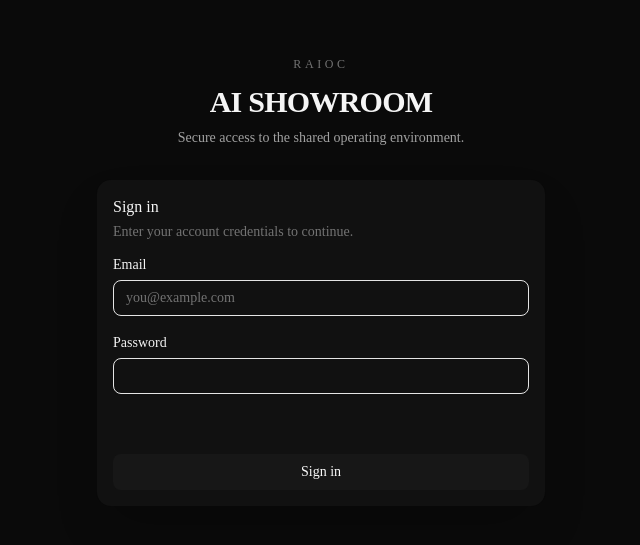
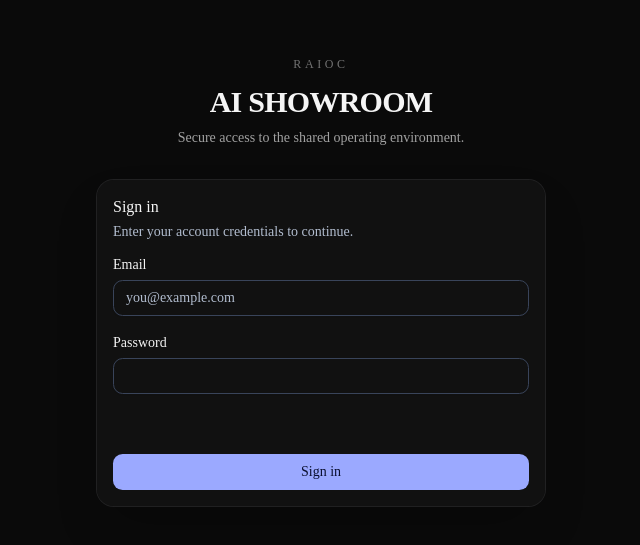
Before and after one commit to emanuelrendas/ai-showroom, a Next.js app: page /sign-in in a window 1280 px wide. Shown: the part 119-664 px from the top of the page, without its empty margins (319-959 px from the left). Built offline with nearby package versions, Linux system fonts and the light colour scheme.

Commit message:
feat: establish M3 product shell and workspace UI foundation

```diff
--- a/app/(app)/w/[workspaceSlug]/layout.tsx
+++ b/app/(app)/w/[workspaceSlug]/layout.tsx
@@ -1,6 +1,7 @@
 import { notFound } from "next/navigation";
 import { WorkspaceShell } from "@/features/workspaces/workspace-shell";
 import { getWorkspaceBySlug } from "@/features/workspaces/queries";
+import { getProjectsForWorkspace } from "@/features/projects/queries";
 import { createClient } from "@/lib/supabase/server";
 
 export default async function WorkspaceLayout({
@@ -31,10 +32,13 @@ export default async function WorkspaceLayout({
     .eq("id", userId)
     .maybeSingle();
 
+  const projects = await getProjectsForWorkspace(workspace.id);
+
   return (
     <WorkspaceShell
       workspace={workspace}
       displayName={profile?.display_name ?? "Account"}
+      projects={projects.map(({ id, name }) => ({ id, name }))}
     >
       {children}
     </WorkspaceShell>
--- a/app/globals.css
+++ b/app/globals.css
@@ -18,6 +18,13 @@
   --color-sidebar-primary: var(--sidebar-primary);
   --color-sidebar-foreground: var(--sidebar-foreground);
   --color-sidebar: var(--sidebar);
+  --color-surface: var(--surface);
+  --color-surface-raised: var(--surface-raised);
+  --color-text-secondary: var(--text-secondary);
+  --color-text-tertiary: var(--text-tertiary);
+  --color-success: var(--success);
+  --color-warning: var(--warning);
+  --color-error: var(--error);
   --color-chart-5: var(--chart-5);
   --color-chart-4: var(--chart-4);
   --color-chart-3: var(--chart-3);
@@ -48,73 +55,53 @@
   --radius-4xl: calc(var(--radius) * 2.6);
 }
 
-:root {
-  --background: oklch(1 0 0);
-  --foreground: oklch(0.145 0 0);
-  --card: oklch(1 0 0);
-  --card-foreground: oklch(0.145 0 0);
-  --popover: oklch(1 0 0);
-  --popover-foreground: oklch(0.145 0 0);
-  --primary: oklch(0.205 0 0);
-  --primary-foreground: oklch(0.985 0 0);
-  --secondary: oklch(0.97 0 0);
-  --secondary-foreground: oklch(0.205 0 0);
-  --muted: oklch(0.97 0 0);
-  --muted-foreground: oklch(0.556 0 0);
-  --accent: oklch(0.97 0 0);
-  --accent-foreground: oklch(0.205 0 0);
-  --destructive: oklch(0.577 0.245 27.325);
-  --border: oklch(0.922 0 0);
-  --input: oklch(0.922 0 0);
-  --ring: oklch(0.708 0 0);
-  --chart-1: oklch(0.87 0 0);
-  --chart-2: oklch(0.556 0 0);
-  --chart-3: oklch(0.439 0 0);
-  --chart-4: oklch(0.371 0 0);
-  --chart-5: oklch(0.269 0 0);
-  --radius: 0.625rem;
-  --sidebar: oklch(0.985 0 0);
-  --sidebar-foreground: oklch(0.145 0 0);
-  --sidebar-primary: oklch(0.205 0 0);
-  --sidebar-primary-foreground: oklch(0.985 0 0);
-  --sidebar-accent: oklch(0.97 0 0);
-  --sidebar-accent-foreground: oklch(0.205 0 0);
-  --sidebar-border: oklch(0.922 0 0);
-  --sidebar-ring: oklch(0.708 0 0);
-}
-
+:root,
 .dark {
-  --background: oklch(0.145 0 0);
-  --foreground: oklch(0.985 0 0);
-  --card: oklch(0.205 0 0);
-  --card-foreground: oklch(0.985 0 0);
-  --popover: oklch(0.205 0 0);
-  --popover-foreground: oklch(0.985 0 0);
-  --primary: oklch(0.922 0 0);
-  --primary-foreground: oklch(0.205 0 0);
-  --secondary: oklch(0.269 0 0);
-  --secondary-foreground: oklch(0.985 0 0);
-  --muted: oklch(0.269 0 0);
-  --muted-foreground: oklch(0.708 0 0);
-  --accent: oklch(0.269 0 0);
-  --accent-foreground: oklch(0.985 0 0);
-  --destructive: oklch(0.704 0.191 22.216);
-  --border: oklch(1 0 0 / 10%);
-  --input: oklch(1 0 0 / 15%);
-  --ring: oklch(0.556 0 0);
-  --chart-1: oklch(0.87 0 0);
-  --chart-2: oklch(0.556 0 0);
-  --chart-3: oklch(0.439 0 0);
-  --chart-4: oklch(0.371 0 0);
-  --chart-5: oklch(0.269 0 0);
-  --sidebar: oklch(0.205 0 0);
-  --sidebar-foreground: oklch(0.985 0 0);
-  --sidebar-primary: oklch(0.488 0.243 264.376);
-  --sidebar-primary-foreground: oklch(0.985 0 0);
-  --sidebar-accent: oklch(0.269 0 0);
-  --sidebar-accent-foreground: oklch(0.985 0 0);
-  --sidebar-border: oklch(1 0 0 / 10%);
-  --sidebar-ring: oklch(0.556 0 0);
+  color-scheme: dark;
+  --background: #0b0e16;
+  --surface: #111622;
+  --surface-raised: #192030;
+  --foreground: #f4f6fc;
+  --text-secondary: #b2bdcf;
+  --text-tertiary: #8793a9;
+  --card: var(--surface);
+  --card-foreground: var(--foreground);
+  --popover: var(--surface-raised);
+  --popover-foreground: var(--foreground);
+  --primary: #9ba9ff;
+  --primary-foreground: #0b1030;
+  --secondary: #202a3f;
+  --secondary-foreground: var(--foreground);
+  --muted: #1a2232;
+  --muted-foreground: var(--text-secondary);
+  --accent: #222c46;
+  --accent-foreground: var(--foreground);
+  --success: #6fd9ad;
+  --warning: #f0c879;
+  --error: #fa929b;
+  --destructive: var(--error);
+  --border: #30394c;
+  --input: #39445a;
+  --ring: #aab5ff;
+  --radius: 0.75rem;
+  --motion-micro: 120ms;
+  --motion-nav: 150ms;
+  --motion-sidebar: 240ms;
+  --motion-drawer-open: 220ms;
+  --motion-drawer-close: 180ms;
+  --sidebar: #0f1420;
+  --sidebar-foreground: var(--foreground);
+  --sidebar-primary: var(--primary);
+  --sidebar-primary-foreground: var(--primary-foreground);
+  --sidebar-accent: var(--accent);
+  --sidebar-accent-foreground: var(--foreground);
+  --sidebar-border: var(--border);
+  --sidebar-ring: var(--ring);
+  --chart-1: var(--primary);
+  --chart-2: var(--success);
+  --chart-3: var(--warning);
+  --chart-4: var(--text-secondary);
+  --chart-5: var(--text-tertiary);
 }
 
 @layer base {
@@ -127,4 +114,26 @@
   html {
     @apply font-sans;
   }
+  :focus-visible {
+    outline: 2px solid var(--ring);
+    outline-offset: 2px;
+  }
+  button,
+  input,
+  textarea,
+  select,
+  summary {
+    transition-duration: var(--motion-micro);
+  }
 }
+
+@media (prefers-reduced-motion: reduce) {
+  *,
+  *::before,
+  *::after {
+    scroll-behavior: auto !important;
+    animation-duration: 0.01ms !important;
+    animation-iteration-count: 1 !important;
+    transition-duration: 0.01ms !important;
+  }
+}
--- a/features/projects/create-project-form.tsx
+++ b/features/projects/create-project-form.tsx
@@ -44,7 +44,7 @@ export function CreateProjectForm({ workspaceSlug }: CreateProjectFormProps) {
         />
       </div>
 
-      <div aria-live="polite" className="min-h-5 text-sm text-red-400">
+      <div aria-live="polite" className="min-h-5 text-sm text-error">
         {state.error}
       </div>
 
--- a/features/workspaces/workspace-shell.tsx
+++ b/features/workspaces/workspace-shell.tsx
@@ -1,4 +1,9 @@
+"use client";
+
 import Link from "next/link";
+import { usePathname } from "next/navigation";
+import { useEffect, useRef, useState } from "react";
+import { ChevronLeft, FolderClosed, LayoutGrid, LogOut, Menu, PanelLeftOpen, X } from "lucide-react";
 import { signOutAction } from "@/features/auth/actions";
 import type { Workspace } from "@/features/workspaces/types";
 import { Button } from "@/components/ui/button";
@@ -6,55 +11,120 @@ import { Button } from "@/components/ui/button";
 type WorkspaceShellProps = {
   workspace: Workspace;
   displayName: string;
+  projects: { id: string; name: string }[];
   children: React.ReactNode;
 };
 
-export function WorkspaceShell({
-  workspace,
-  displayName,
-  children,
-}: WorkspaceShellProps) {
+export function WorkspaceShell({ workspace, displayName, projects, children }: WorkspaceShellProps) {
+  const pathname = usePathname();
+  const [collapsed, setCollapsed] = useState(false);
+  const [mobileOpen, setMobileOpen] = useState(false);
+  const menuRef = useRef<HTMLButtonElement>(null);
+  const closeRef = useRef<HTMLButtonElement>(null);
+  const drawerRef = useRef<HTMLDivElement>(null);
+  const overviewHref = `/w/${workspace.slug}`;
+
+  useEffect(() => {
+    if (mobileOpen) closeRef.current?.focus();
+  }, [mobileOpen]);
+
+  useEffect(() => {
+    if (!mobileOpen) return;
+    function onKeyDown(event: KeyboardEvent) {
+      if (event.key === "Escape") {
+        setMobileOpen(false);
+        menuRef.current?.focus();
+      }
+      if (event.key === "Tab") {
+        const focusable = drawerRef.current?.querySelectorAll<HTMLElement>('a[href], button:not([disabled])');
+        if (!focusable?.length) return;
+        const first = focusable[0];
+        const last = focusable[focusable.length - 1];
+        if (event.shiftKey && document.activeElement === first) {
+          event.preventDefault();
+          last.focus();
+        } else if (!event.shiftKey && document.activeElement === last) {
+          event.preventDefault();
+          first.focus();
+        }
+      }
+    }
+    document.addEventListener("keydown", onKeyDown);
+    return () => document.removeEventListener("keydown", onKeyDown);
+  }, [mobileOpen]);
+
+  function closeMobile() {
+    setMobileOpen(false);
+    menuRef.current?.focus();
+  }
+
+  function navigation(isMobile: boolean) {
+    const compact = !isMobile && collapsed;
     return (
-    <div className="min-h-screen bg-neutral-950 text-neutral-100">
-      <div className="grid min-h-screen grid-cols-[260px_1fr]">
-        <aside className="flex flex-col border-r border-neutral-800 bg-neutral-950 px-5 py-6">
-          <div>
-            <p className="text-xs tracking-[0.28em] text-neutral-500">AI SHOWROOM</p>
-            <h1 className="mt-3 text-xl font-semibold">{workspace.name}</h1>
+      <>
+        <div className={`flex items-center justify-between gap-2 border-b border-border py-5 ${compact ? "flex-col px-2" : "px-4"}`}>
+          <Link href="/app" aria-label={`AI SHOWROOM, ${workspace.name}, all workspaces`} className="min-w-0 rounded-md focus-visible:outline-2 focus-visible:outline-ring" onClick={isMobile ? closeMobile : undefined}>
+            {compact ? <span className="flex size-9 items-center justify-center rounded-lg bg-accent text-xs font-bold tracking-tight text-primary">AI</span> : <span className="block truncate text-[11px] font-semibold tracking-[0.22em] text-primary">AI SHOWROOM</span>}
+            <span className={`mt-1 block truncate text-sm font-semibold text-foreground ${compact ? "sr-only" : ""}`}>{workspace.name}</span>
+          </Link>
+          {isMobile ? (
+            <button ref={closeRef} type="button" aria-label="Close navigation" onClick={closeMobile} className="rounded-lg p-2 text-muted-foreground hover:bg-accent focus-visible:outline-2 focus-visible:outline-ring"><X size={18} /></button>
+          ) : (
+            <button type="button" aria-label={collapsed ? "Expand navigation" : "Collapse navigation"} aria-expanded={!collapsed} onClick={() => setCollapsed((value) => !value)} className="rounded-lg p-2 text-muted-foreground hover:bg-accent focus-visible:outline-2 focus-visible:outline-ring">
+              {collapsed ? <PanelLeftOpen size={18} /> : <ChevronLeft size={18} />}
+            </button>
+          )}
         </div>
-
-          <nav className="mt-10 space-y-8">
-            <div>
-              <p className="mb-3 text-xs uppercase tracking-[0.18em] text-neutral-500">
-                Workspace
-              </p>
-              <Link
-                href={`/w/${workspace.slug}`}
-                className="block rounded-md bg-neutral-900 px-3 py-2 text-sm"
-              >
-                Overview
+        <nav aria-label={isMobile ? "Mobile workspace navigation" : "Workspace navigation"} className="flex-1 overflow-y-auto px-3 py-6">
+          <p className={`px-3 text-[10px] font-semibold uppercase tracking-[0.18em] text-muted-foreground ${compact ? "sr-only" : ""}`}>Workspace</p>
+          <Link href={overviewHref} aria-current={pathname === overviewHref ? "page" : undefined} title="Overview" onClick={isMobile ? closeMobile : undefined} className={`mt-3 flex items-center gap-3 rounded-lg px-3 py-2.5 text-sm transition-colors duration-[var(--motion-nav)] focus-visible:outline-2 focus-visible:outline-ring ${pathname === overviewHref ? "bg-accent text-foreground" : "text-muted-foreground hover:bg-accent hover:text-foreground"}`}>
+            <LayoutGrid size={17} aria-hidden="true" /><span className={compact ? "sr-only" : ""}>Overview</span>
           </Link>
-            </div>
-
-            <div>
-              <p className="mb-3 text-xs uppercase tracking-[0.18em] text-neutral-500">
-                Projects
-              </p>
-              <p className="px-3 text-sm text-neutral-600">No projects yet</p>
+          <p className={`mt-8 px-3 text-[10px] font-semibold uppercase tracking-[0.18em] text-muted-foreground ${compact ? "sr-only" : ""}`}>Projects</p>
+          <div className="mt-3 space-y-1">
+            {projects.map((project) => {
+              const href = `${overviewHref}/projects/${project.id}`;
+              const isCurrent = pathname === href;
+              const isWithin = pathname.startsWith(`${href}/`);
+              return (
+                <Link key={project.id} href={href} aria-current={isCurrent ? "page" : isWithin ? "location" : undefined} title={project.name} onClick={isMobile ? closeMobile : undefined} className={`flex items-center gap-3 rounded-lg px-3 py-2.5 text-sm transition-colors duration-[var(--motion-nav)] focus-visible:outline-2 focus-visible:outline-ring ${isCurrent || isWithin ? "bg-accent text-foreground" : "text-muted-foreground hover:bg-accent hover:text-foreground"}`}>
+                  <FolderClosed size={17} aria-hidden="true" /><span className={`truncate ${compact ? "sr-only" : ""}`}>{project.name}</span>
+                </Link>
+              );
+            })}
+            {projects.length === 0 && <p className={`px-3 py-2 text-xs text-muted-foreground ${compact ? "sr-only" : ""}`}>No projects yet</p>}
           </div>
         </nav>
-
-          <div className="mt-auto border-t border-neutral-800 pt-5">
-            <p className="mb-3 text-sm text-neutral-400">{displayName}</p>
+        <div className="border-t border-border p-3">
+          <p className={`mb-2 truncate px-3 text-xs text-muted-foreground ${compact ? "sr-only" : ""}`}>{displayName}</p>
           <form action={signOutAction}>
-              <Button type="submit" variant="outline" className="w-full">
-                Sign out
+            <Button type="submit" variant="ghost" title="Sign out" className="w-full justify-start gap-3 text-muted-foreground hover:text-foreground">
+              <LogOut size={17} aria-hidden="true" /><span className={compact ? "sr-only" : ""}>Sign out</span>
             </Button>
           </form>
         </div>
+      </>
+    );
+  }
+
+  return (
+    <div data-testid="workspace-shell" data-collapsed={collapsed} className="flex min-h-screen bg-background text-foreground">
+      <aside className={`hidden shrink-0 flex-col border-r border-border bg-sidebar transition-[width] duration-[var(--motion-sidebar)] ease-out md:flex ${collapsed ? "w-[76px]" : "w-[252px]"}`}>
+        {navigation(false)}
       </aside>
-
-        <main className="min-w-0 px-8 py-8">{children}</main>
+      <div className="min-w-0 flex-1">
+        <header className="flex h-16 items-center gap-3 border-b border-border px-4 md:hidden">
+          <button ref={menuRef} type="button" aria-label="Open navigation" aria-expanded={mobileOpen} aria-controls="mobile-workspace-navigation" onClick={() => setMobileOpen(true)} className="rounded-lg p-2 text-foreground focus-visible:outline-2 focus-visible:outline-ring"><Menu size={20} /></button>
+          <span className="text-xs font-semibold tracking-[0.16em] text-primary">AI SHOWROOM</span>
+          <span className="min-w-0 truncate border-l border-border pl-3 text-sm text-muted-foreground">{workspace.name}</span>
+        </header>
+        <main className="mx-auto min-w-0 max-w-[1500px] px-4 py-7 sm:px-6 md:px-8 md:py-9 lg:px-10">{children}</main>
+      </div>
+      <div className={`fixed inset-0 z-40 md:hidden ${mobileOpen ? "pointer-events-auto" : "pointer-events-none"}`} aria-hidden={!mobileOpen}>
+        <button type="button" tabIndex={mobileOpen ? 0 : -1} aria-label="Close navigation backdrop" onClick={closeMobile} className={`absolute inset-0 bg-black/65 transition-opacity duration-[var(--motion-drawer-open)] ${mobileOpen ? "opacity-100" : "opacity-0"}`} />
+        <div id="mobile-workspace-navigation" ref={drawerRef} role="dialog" aria-label="Navigation" data-open={mobileOpen} aria-modal={mobileOpen ? "true" : undefined} inert={!mobileOpen} className={`relative flex h-full w-[min(86vw,320px)] flex-col border-r border-border bg-sidebar shadow-2xl transition-transform ${mobileOpen ? "translate-x-0 duration-[var(--motion-drawer-open)]" : "-translate-x-full duration-[var(--motion-drawer-close)]"}`}>
+          {navigation(true)}
+        </div>
       </div>
     </div>
   );
```
Also changed, not shown: app/(app)/app/page.tsx (+11 -10 lines), app/(app)/w/[workspaceSlug]/page.tsx (+32 -39 lines), app/(app)/w/[workspaceSlug]/projects/[projectId]/page.tsx (+38 -44 lines), features/missions/create-mission-form.tsx (+4 -4 lines), 1 other file (tests, documents, lock files or other folders). Lines whose indentation alone changed are shown as unchanged.
